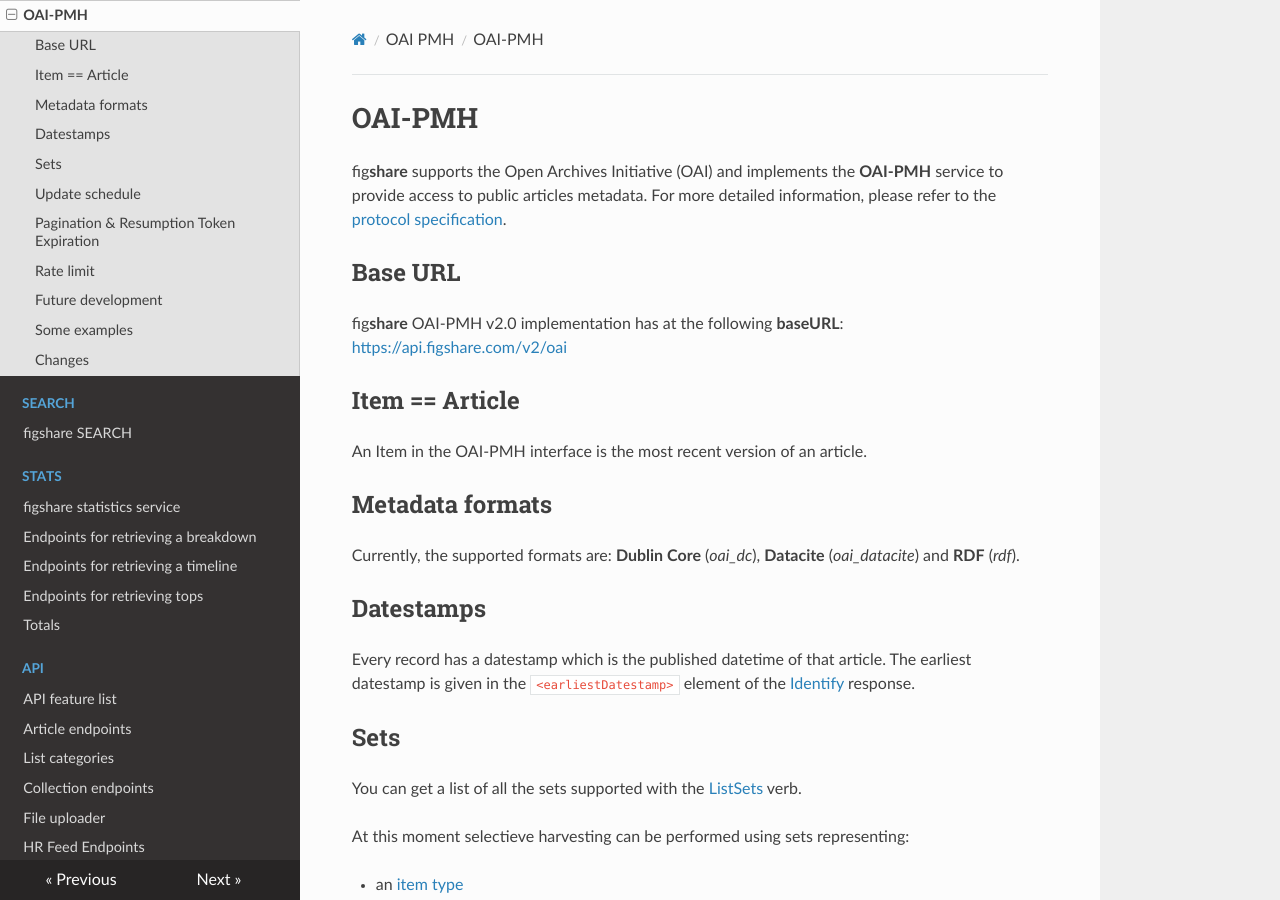
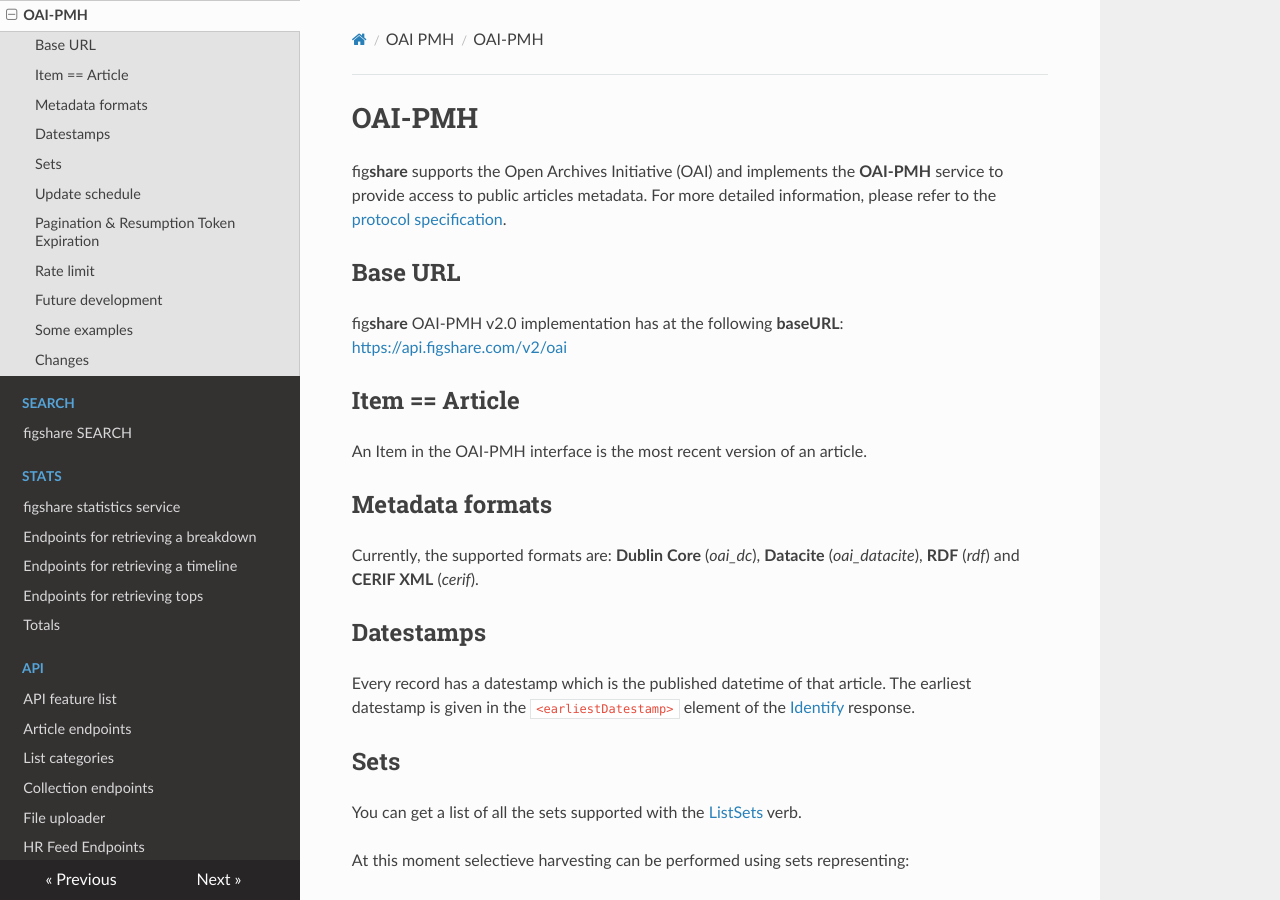
Before and after one commit to figshare/user_documentation, an MkDocs documentation site: the page built from docs/OAI-PMH/index.md, in a window 1280 px wide and 900 px high. Built offline with MkDocs 1.6.1, drawn with Linux system fonts in a browser that asks for light colours; nearby versions of some CDN libraries.

Commit message:
FIG-7410(oai-pmh): Add CERIF XML to the list of metadata formats

```diff
--- a/docs/OAI-PMH/index.md
+++ b/docs/OAI-PMH/index.md
@@ -19,7 +19,7 @@
 
 ## Metadata formats
 
-Currently, the supported formats are: **Dublin Core** (*oai_dc*), **Datacite** (*oai_datacite*) and **RDF** (*rdf*).
+Currently, the supported formats are: **Dublin Core** (*oai_dc*), **Datacite** (*oai_datacite*), **RDF** (*rdf*) and **CERIF XML** (*cerif*).
 
 
 ## Datestamps
```
